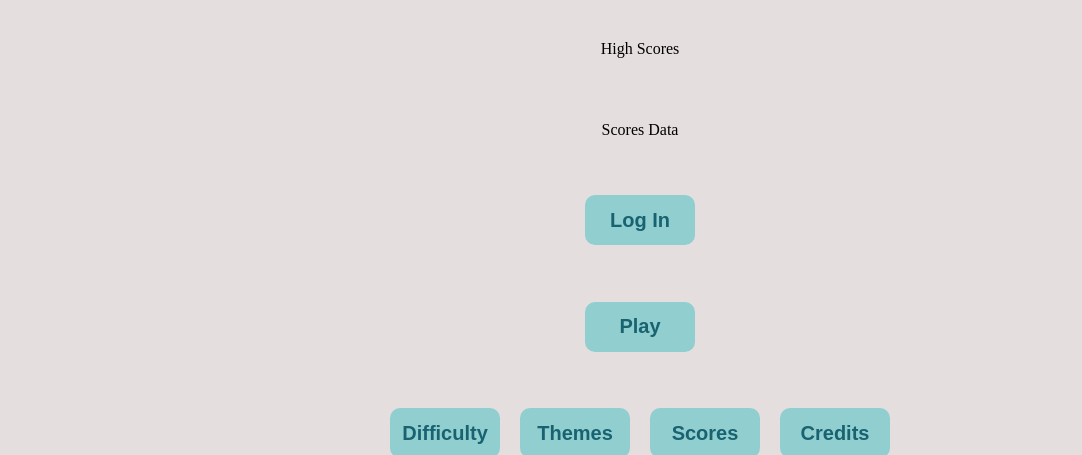
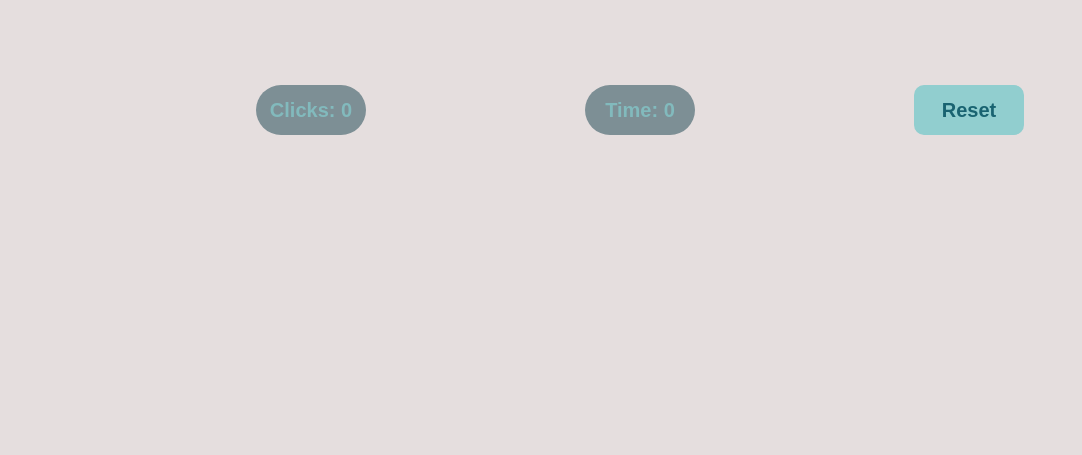
Before and after one commit to dorosalesa/PROYECTO, a website with bundled scripts: page game/index.html in a window 1280 px wide. Shown: the part 345-800 px from the top of the page, without its empty margins (0-1082 px from the left). Built offline with nearby package versions, Linux system fonts and the light colour scheme; no server answers; a web font is replaced by a local one.

Commit message:
playview

```diff
--- a/game/css/playView.css
+++ b/game/css/playView.css
@@ -1,4 +1,4 @@
-.playView-elementsContainer{
+.playView-elementsContainer {
   width: 100%;
   height: 100%;
   background-color: var(--background-color);
@@ -10,9 +10,56 @@
   flex-direction: column;
 }
 
-.playView-cardsContainer{
+.playView-cardsContainer {
+  width: 60%;
   display: flex;
   justify-content: center;
   align-content: center;
   flex-wrap: wrap;
 }
+
+.playView-hubContainer {
+  width: 60%;
+  display: flex;
+  justify-content: space-between;
+  align-content: center;
+  flex-wrap: wrap;
+}
+
+.playView-text {
+  height: 40px;
+  width: 100px;
+  background-color: var(--highlight-color);
+  color: var(--alternate-color);
+
+  display: flex;
+  align-items: center;
+  justify-content: center;
+
+  font-size: 20px;
+  font-weight: bold;
+  font-family: var(--subtitleText-font);
+  border-radius: 25px;
+  margin-top: 10px;
+  padding: 5px;
+}
+
+.playView-reset {
+  height: 40px;
+  width: 100px;
+  background-color: var(--buttonBackground-color);
+  color: var(--buttonText-color);
+
+  display: flex;
+  align-items: center;
+  justify-content: center;
+
+  font-size: 20px;
+  font-weight: bold;
+  font-family: var(--subtitleText-font);
+  border-radius: 10px;
+  margin-top: 10px;
+  padding: 5px;
+
+  cursor: pointer;
+}
--- a/game/js/controllers/play/playView.js
+++ b/game/js/controllers/play/playView.js
@@ -1,14 +1,30 @@
 import { View } from "../view.js";
-import { div } from "../../libs/html.js";
+import { div, p } from "../../libs/html.js";
 
 export class PlayView extends View {
   constructor(controller, parent) {
     super(controller, parent);
     this.container.id = "playView";
     this.container.className = "playView-elementsContainer";
+    this.hubContainer = div(
+      { className: "playView-hubContainer" },
+      this.container
+    );
     this.cardsContainer = div(
       { className: "playView-cardsContainer" },
       this.container
+    );
+    this.clicksText = p(
+      { innerHTML: "Clicks: 0", className: "playView-text" },
+      this.hubContainer
+    );
+    this.timerText = p(
+      { innerHTML: "Time: 0", className: "playView-text" },
+      this.hubContainer
+    );
+    this.resetButton = div(
+      { innerHTML: "Reset", className: "playView-reset" },
+      this.hubContainer
     );
   }
 
--- a/game/js/gameManager.js
+++ b/game/js/gameManager.js
@@ -61,7 +61,7 @@ export class GameManager {
     this.loadTheme();
     this.loadUsername();
 
-    this.presenting(HOME_STATE);
+    this.presenting(PLAY_STATE);
   }
 
   presenting(state) {
```
Lines whose indentation alone changed are shown as unchanged.
